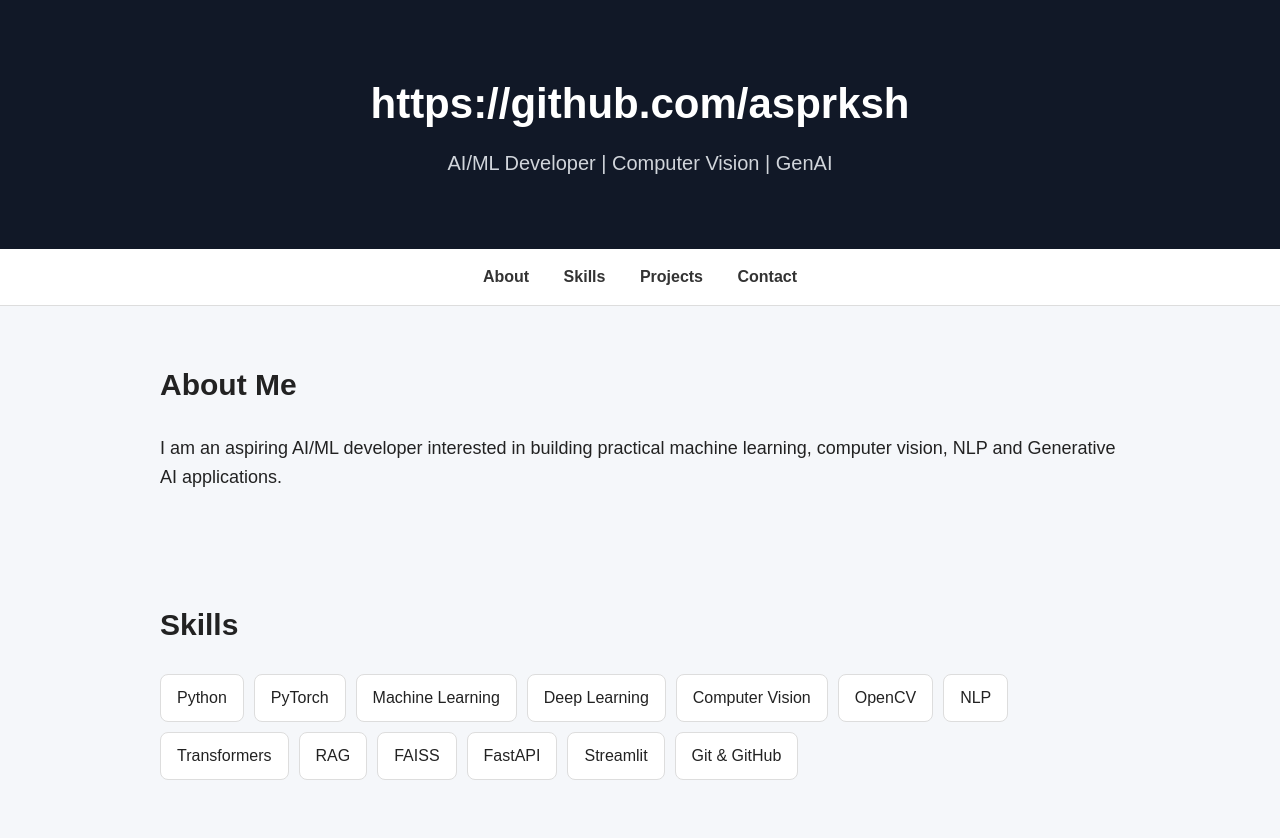
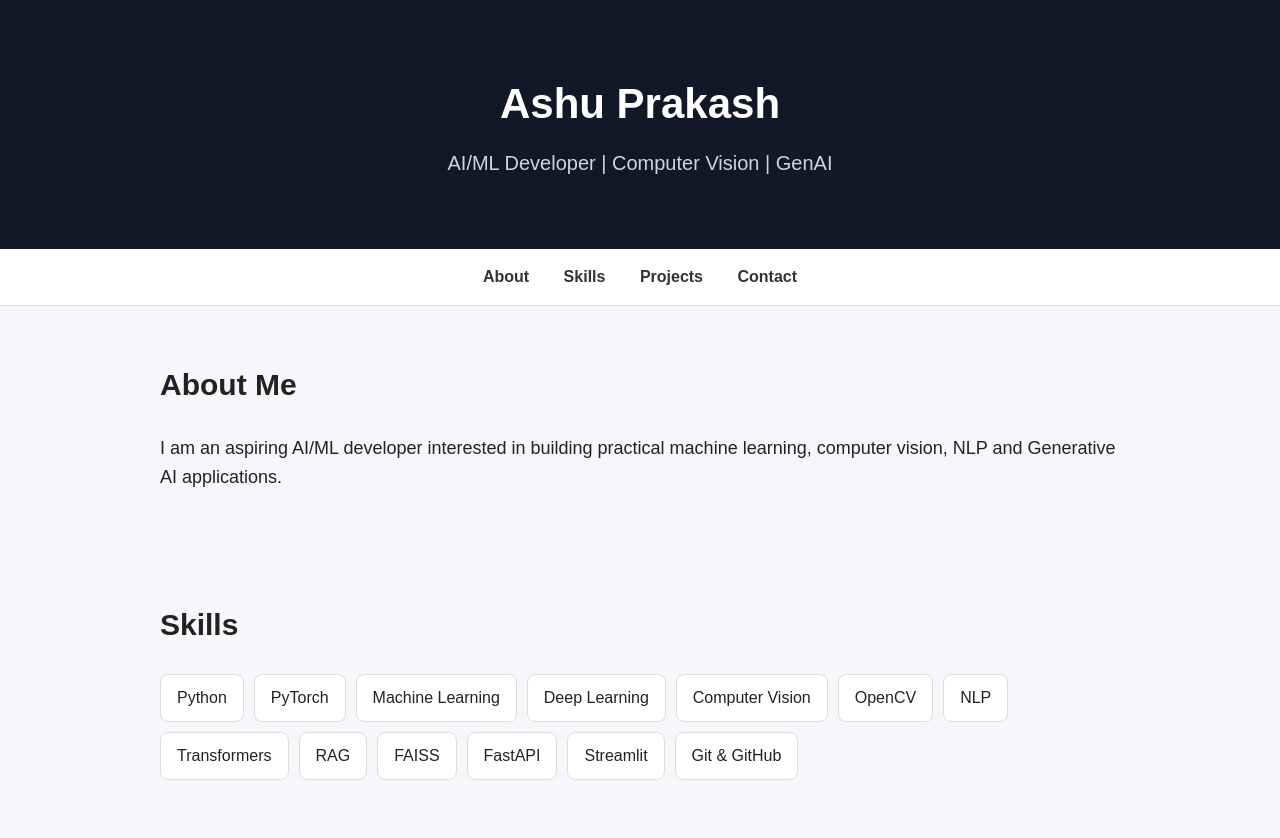
Before and after one commit to asprksh/asprksh.github.io, a plain HTML site: page index.html in a window 1280 px wide. Shown: the top 838 px of the page. Drawn offline with Linux system fonts and the light colour scheme.

Commit message:
Update index.html

```diff
--- a/index.html
+++ b/index.html
@@ -125,7 +125,7 @@
 
     <!-- Header -->
     <header>
-        <h1>https://github.com/asprksh</h1>
+        <h1>Ashu Prakash</h1>
         <p>AI/ML Developer | Computer Vision | GenAI</p>
     </header>
 
```
